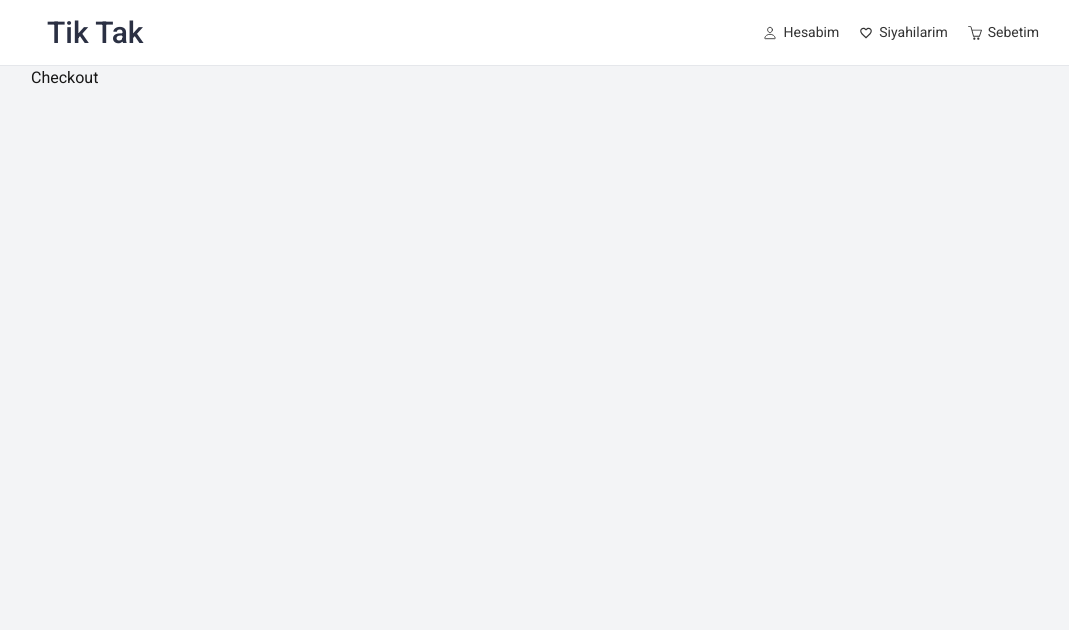
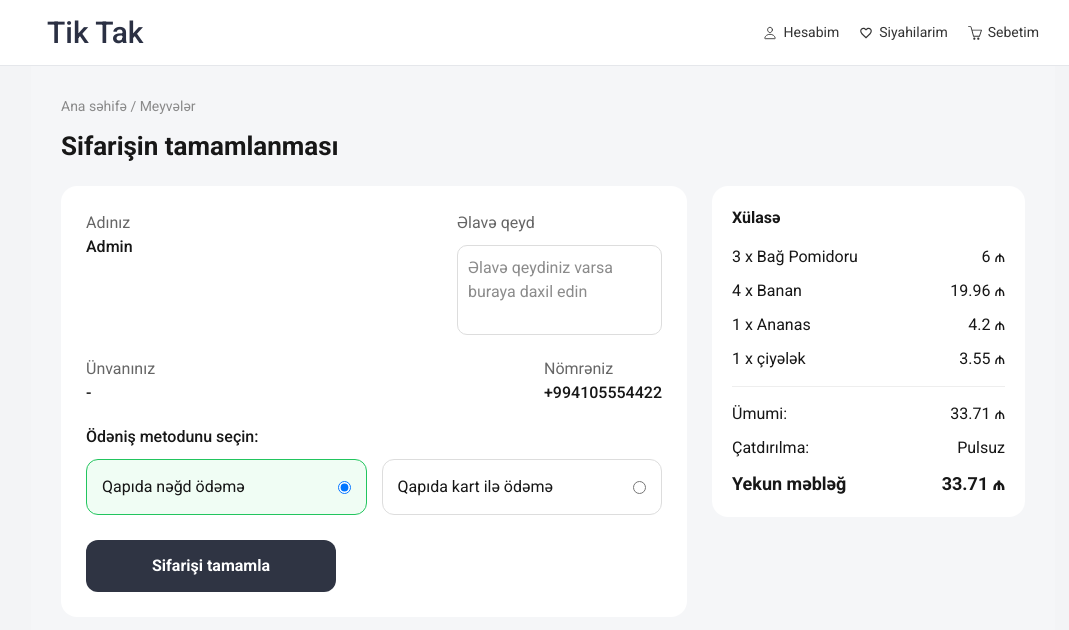
Before and after one commit to EsIbrahimli/tiktak-client, a Next.js app: page /checkout in a window 1280 px wide. Shown: the top 630 px of the page, without its empty margins (97-1166 px from the left). Built offline with nearby package versions, Linux system fonts and the light colour scheme.

Commit message:
Added checkout page ui

```diff
--- a/src/app/checkout/checkout.module.css
+++ b/src/app/checkout/checkout.module.css
@@ -0,0 +1,133 @@
+.container {
+  padding: 30px;
+  background: #f5f6f8;
+}
+
+.breadcrumb {
+  color: #8a8a8a;
+  font-size: 14px;
+  margin-bottom: 10px;
+}
+
+.title {
+  font-size: 26px;
+  font-weight: 600;
+  margin-bottom: 20px;
+}
+
+.wrapper {
+  display: grid;
+  grid-template-columns: 2fr 1fr;
+  gap: 25px;
+}
+
+/* LEFT */
+.left {
+  background: #fff;
+  border-radius: 16px;
+  padding: 25px;
+}
+
+.infoRow {
+  display: flex;
+  justify-content: space-between;
+  margin-bottom: 15px;
+}
+
+.label {
+  color: #666;
+}
+
+.value {
+  font-weight: 500;
+}
+
+.textarea {
+  width: 100%;
+  height: 90px;
+  border-radius: 10px;
+  border: 1px solid #ddd;
+  padding: 10px;
+  margin-top: 10px;
+  resize: none;
+}
+
+/* PAYMENT */
+.paymentTitle {
+  margin-top: 20px;
+  margin-bottom: 10px;
+  font-weight: 500;
+}
+
+.paymentBox {
+  display: flex;
+  gap: 15px;
+}
+
+.option {
+  flex: 1;
+  border: 1px solid #ddd;
+  border-radius: 12px;
+  padding: 15px;
+  display: flex;
+  justify-content: space-between;
+  align-items: center;
+  cursor: pointer;
+}
+
+.active {
+  border-color: #22c55e;
+  background: #f0fdf4;
+}
+
+/* BUTTON */
+.button {
+  margin-top: 25px;
+  background: #2f3443;
+  color: white;
+  border: none;
+  padding: 14px;
+  border-radius: 12px;
+  width: 250px;
+  font-weight: 600;
+  cursor: pointer;
+}
+
+/* RIGHT */
+.right {
+  background: #fff;
+  border-radius: 16px;
+  padding: 20px;
+  height: fit-content;
+}
+
+.summaryTitle {
+  font-weight: 600;
+  margin-bottom: 15px;
+}
+
+.item {
+  display: flex;
+  justify-content: space-between;
+  margin-bottom: 10px;
+}
+
+.divider {
+  height: 1px;
+  background: #eee;
+  margin: 15px 0;
+}
+
+.total {
+  display: flex;
+  justify-content: space-between;
+  font-weight: 600;
+}
+
+.final {
+  font-size: 18px;
+}
+.active {
+  border-color: #22c55e;
+  background: #f0fdf4;
+}
--- a/src/app/checkout/page.tsx
+++ b/src/app/checkout/page.tsx
@@ -1,6 +1,115 @@
+"use client";
+import { useState } from "react";
+import styles from "./checkout.module.css";
+export default function Checkout() {
+   const [payment, setPayment] = useState("cash");
 
-export default function Checkout() {
-  return (
-    <div>Checkout</div>
+  return(
+  <div className={styles.container}>
+      <div className={styles.breadcrumb}>Ana səhifə / Meyvələr</div>
+      <div className={styles.title}>Sifarişin tamamlanması</div>
+
+      <div className={styles.wrapper}>
+        {/* LEFT */}
+        <div className={styles.left}>
+          <div className={styles.infoRow}>
+            <div>
+              <div className={styles.label}>Adınız</div>
+              <div className={styles.value}>Admin</div>
+            </div>
+
+            <div>
+              <div className={styles.label}>Əlavə qeyd</div>
+              <textarea
+                className={styles.textarea}
+                placeholder="Əlavə qeydiniz varsa buraya daxil edin"
+              />
+            </div>
+          </div>
+
+          <div className={styles.infoRow}>
+            <div>
+              <div className={styles.label}>Ünvanınız</div>
+              <div className={styles.value}>-</div>
+            </div>
+
+            <div>
+              <div className={styles.label}>Nömrəniz</div>
+              <div className={styles.value}>+994105554422</div>
+            </div>
+          </div>
+
+          <div className={styles.paymentTitle}>
+            Ödəniş metodunu seçin:
+          </div>
+
+          <div className={styles.paymentBox}>
+            <div
+              className={`${styles.option} ${
+                payment === "cash" ? styles.active : ""
+              }`}
+              onClick={() => setPayment("cash")}
+            >
+              Qapıda nəğd ödəmə
+              <input type="radio" checked={payment === "cash"} readOnly />
+            </div>
+
+            <div
+              className={`${styles.option} ${
+                payment === "card" ? styles.active : ""
+              }`}
+              onClick={() => setPayment("card")}
+            >
+              Qapıda kart ilə ödəmə
+              <input type="radio" checked={payment === "card"} readOnly />
+            </div>
+          </div>
+
+          <button className={styles.button}>Sifarişi tamamla</button>
+        </div>
+
+        {/* RIGHT */}
+        <div className={styles.right}>
+          <div className={styles.summaryTitle}>Xülasə</div>
+
+          <div className={styles.item}>
+            <span>3 x Bağ Pomidoru</span>
+            <span>6 ₼</span>
+          </div>
+
+          <div className={styles.item}>
+            <span>4 x Banan</span>
+            <span>19.96 ₼</span>
+          </div>
+
+          <div className={styles.item}>
+            <span>1 x Ananas</span>
+            <span>4.2 ₼</span>
+          </div>
+
+          <div className={styles.item}>
+            <span>1 x çiyələk</span>
+            <span>3.55 ₼</span>
+          </div>
+
+          <div className={styles.divider}></div>
+
+          <div className={styles.item}>
+            <span>Ümumi:</span>
+            <span>33.71 ₼</span>
+          </div>
+
+          <div className={styles.item}>
+            <span>Çatdırılma:</span>
+            <span>Pulsuz</span>
+          </div>
+
+          <div className={`${styles.total} ${styles.final}`}>
+            <span>Yekun məbləğ</span>
+            <span>33.71 ₼</span>
+          </div>
+        </div>
+      </div>
+    </div>
   );
 }
```
